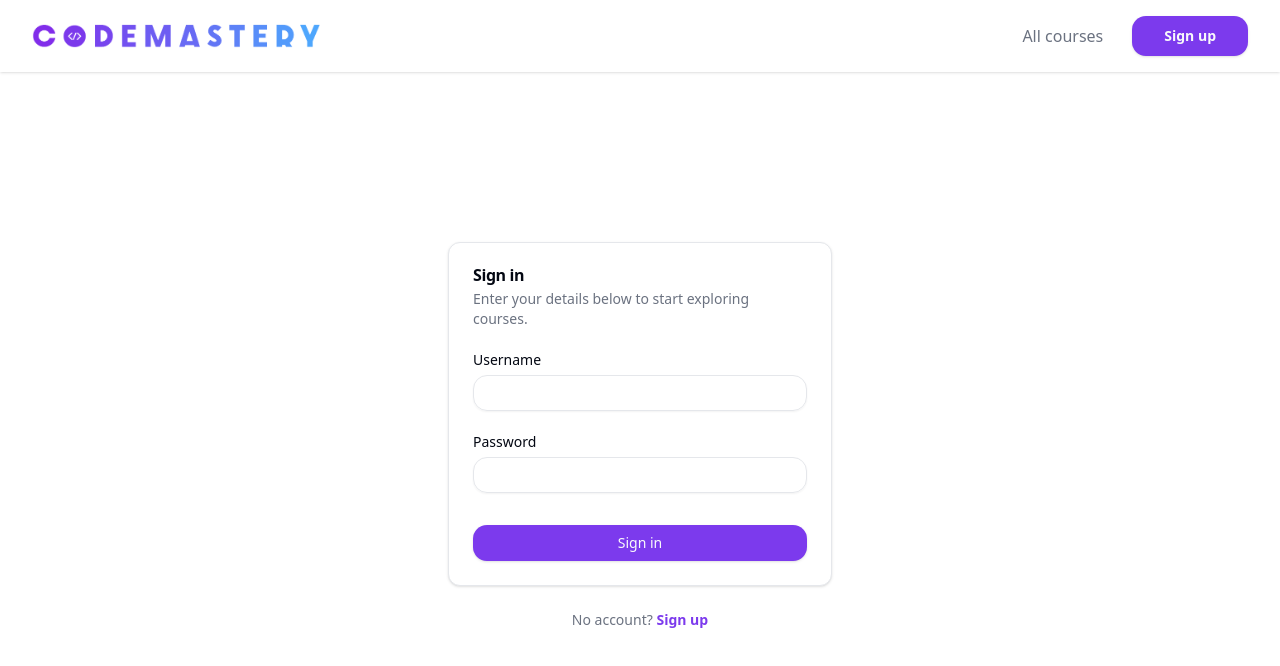
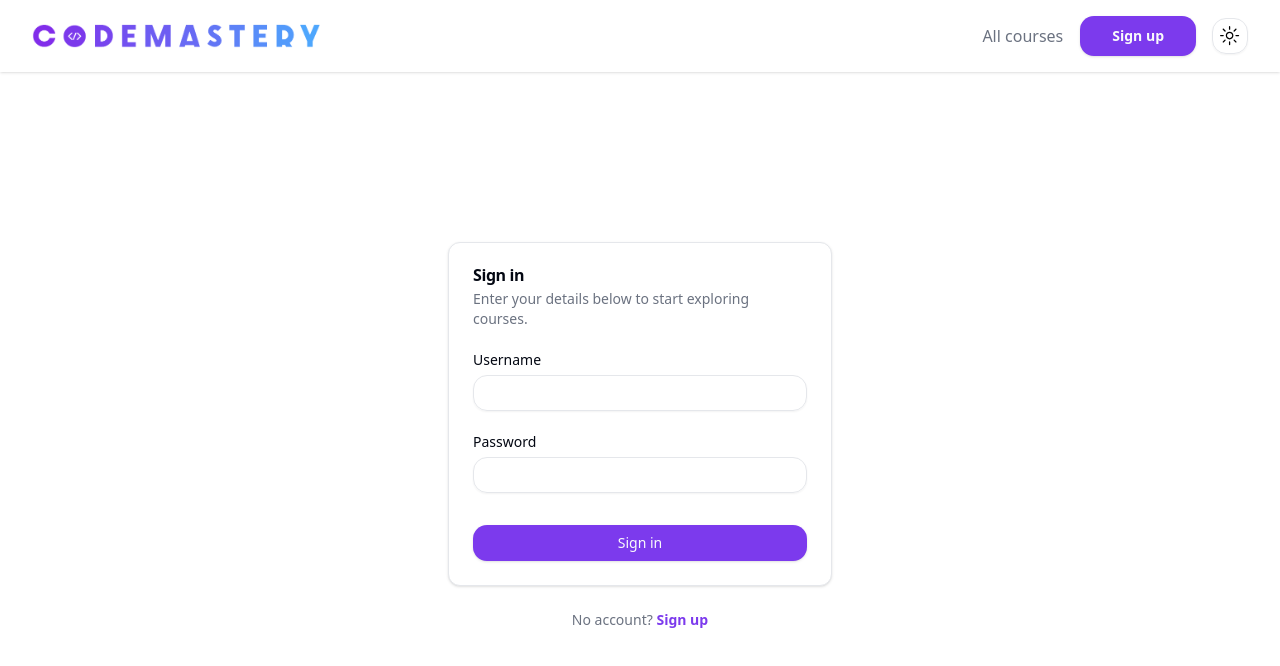
Before and after one commit to macias34/code-mastery-frontend, a Next.js app: page /auth in a window 1280 px wide. Shown: the top 666 px of the page. Built offline with nearby package versions, Linux system fonts and the light colour scheme; no server answers.

Commit message:
Created a theme-toggle

```diff
--- a/src/shop/shop-layout/navbar.tsx
+++ b/src/shop/shop-layout/navbar.tsx
@@ -6,6 +6,7 @@
 import { NavbarItem, NavbarItemProps } from "./navbar-item";
 import { SessionAvatar } from "./session-avatar";
 import { SignUpLink } from "./sign-up-link";
+import { ThemeToggle } from "./theme-toggle";
 
 export const Navbar = () => {
   const session = useSession();
@@ -31,11 +32,13 @@
           {session.status === "authenticated" ? (
             <>
               <NavbarItem title="My courses" href="/my-courses" />
-              <SessionAvatar className="ml-4" />
+              <SessionAvatar className="mr-4 ml-1" />
             </>
           ) : (
             <SignUpLink />
           )}
+
+          <ThemeToggle />
         </div>
       </div>
     </nav>
--- a/src/shop/shop-layout/sign-up-link.tsx
+++ b/src/shop/shop-layout/sign-up-link.tsx
@@ -10,7 +10,7 @@
       className={cn(
         buttonVariants({
           size: "lg",
-          className: "font-semibold ml-4",
+          className: "font-semibold mr-4 ml-1",
         }),
       )}
       href="/auth/sign-up"
--- /dev/null
+++ b/src/shop/shop-layout/theme-toggle.tsx
@@ -0,0 +1,37 @@
+import { MoonIcon, SunIcon } from "@radix-ui/react-icons";
+import { useTheme } from "next-themes";
+
+import { Button } from "@/shared/ui/button";
+import {
+  DropdownMenu,
+  DropdownMenuContent,
+  DropdownMenuItem,
+  DropdownMenuTrigger,
+} from "@/shared/ui/dropdown-menu";
+
+export const ThemeToggle = () => {
+  const { setTheme } = useTheme();
+
+  return (
+    <DropdownMenu>
+      <DropdownMenuTrigger asChild>
+        <Button variant="outline" size="icon">
+          <SunIcon className="h-[1.2rem] w-[1.2rem] rotate-0 scale-100 transition-all dark:-rotate-90 dark:scale-0" />
+          <MoonIcon className="absolute h-[1.2rem] w-[1.2rem] rotate-90 scale-0 transition-all dark:rotate-0 dark:scale-100" />
+          <span className="sr-only">Toggle theme</span>
+        </Button>
+      </DropdownMenuTrigger>
+      <DropdownMenuContent align="end">
+        <DropdownMenuItem onClick={() => setTheme("light")}>
+          Light
+        </DropdownMenuItem>
+        <DropdownMenuItem onClick={() => setTheme("dark")}>
+          Dark
+        </DropdownMenuItem>
+        <DropdownMenuItem onClick={() => setTheme("system")}>
+          System
+        </DropdownMenuItem>
+      </DropdownMenuContent>
+    </DropdownMenu>
+  );
+};
```
